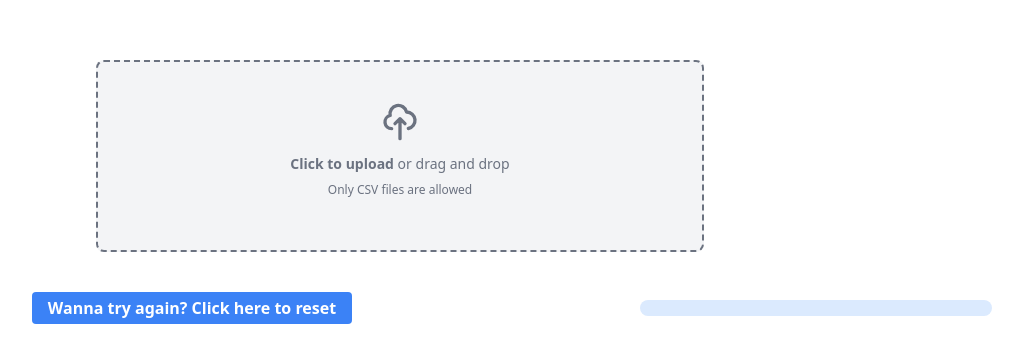
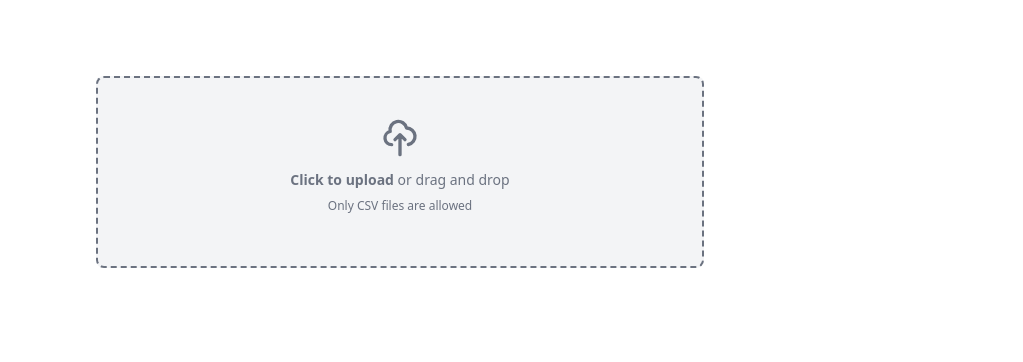
Before and after one commit to HimanshuChittora23908/MajorProjectFrontend, a React (Create React App) app: page / in a window 1280 px wide. Shown: the part 208-570 px from the top of the page, without its empty margins (240-1263 px from the left). Built offline with nearby package versions, Linux system fonts and the light colour scheme.

Commit message:
UI bug fix

```diff
--- a/src/App.js
+++ b/src/App.js
@@ -290,7 +290,7 @@ export default function App() {
 
             <div className="col-span-8">
 
-            {uploaded && (
+              {uploaded && (
                 <div className="flex flex-row gap-12 items-center justify-center gap-y-2 pb-8 pt-2 bg-red-100 rounded-t-lg">
                   <div>
                     <h1 className="text-center font-bold">File Name</h1>
@@ -436,7 +436,8 @@ export default function App() {
               )}
 
               {/* center the csv button below */}
-              <div className="flex flex-col gap-y-2 items-center justify-center">
+              {uploaded && (
+                <div className="flex flex-col gap-y-2 items-center justify-center">
                 <button
                   className="bg-blue-500 hover:bg-blue-700 text-white font-semibold py-1 px-4 rounded"
                   onClick={() => {
@@ -457,14 +458,12 @@ export default function App() {
                   Wanna try again? Click here to reset
                 </button>
               </div>
-
-
-
+              )}
 
             </div>
 
             <div className="col-span-4">
-              <div className="flex flex-col gap-y-2 items-center justify-center bg-blue-100 rounded-xl p-2">
+              <div className={`flex flex-col gap-y-2 items-center justify-center bg-blue-100 rounded-xl ${uploaded && `p-2`}`}>
 
                 {uploaded && (
                   <>
```
